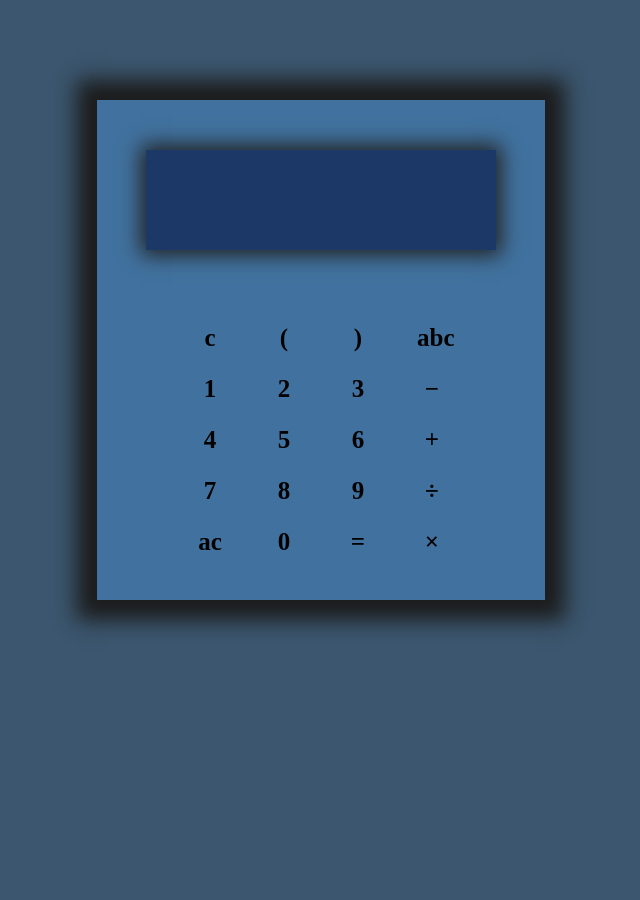
After one commit to alifazl3/public_html, a PHP site: page /calculator.html in a window 1280 px wide. The commit adds this page. Shown: the whole page, without its empty margins (327-967 px from the left). Run offline with PHP 8.4, Linux system fonts and the light colour scheme.

Commit message:
fix bugs

```diff
--- /dev/null
+++ b/calculator.html
@@ -0,0 +1,59 @@
+<html>
+<head>
+    <title>
+        calculator
+    </title>
+    <meta content="width=device-width, initial-scale=1.0" name="viewport">
+    <meta content="width=device-width, initial-scale=1" name="viewport">
+    <link href="callStyle.css" rel="stylesheet">
+
+</head>
+<body onkeydown="keyCode(event)" onpaste="pasted(event)">
+<!--<div class="tools">-->
+    <!--<button class="tools__historyToggle" id="historyBtn" onclick="historyToggle()" >history</button>-->
+    <!--<div class="tools__history" id="historyLog" style="display: none">-->
+
+    <!--</div>-->
+<!--</div>-->
+<div class="main">
+    <div class="main__calculator">
+        <!--<div class="main__calculator__secondDisplay" id="seconddisplay">-->
+        <!--</div>-->
+        <div class="main__calculator__display" id="display">
+        </div>
+
+        <div class="main__calculator__buttons">
+            <div class="main__calculator__buttons__btn" onclick="BackspaceDisplay()">c</div>
+            <div class="main__calculator__buttons__btn" onclick="addToDisplay('(')">(</div>
+            <div class="main__calculator__buttons__btn" onclick="addToDisplay(')')">)</div>
+            <div class="main__calculator__buttons__btn" onclick="addToDisplay('x')">abc</div>
+            <br>
+            <div class="main__calculator__buttons__btn" onclick="addToDisplay('1')">1</div>
+            <div class="main__calculator__buttons__btn" onclick="addToDisplay('2')">2</div>
+            <div class="main__calculator__buttons__btn" onclick="addToDisplay('3')">3</div>
+            <div class="main__calculator__buttons__btn" onclick="addToDisplay('-')">&#8722;</div>
+            <br>
+            <div class="main__calculator__buttons__btn" onclick="addToDisplay('4')">4</div>
+            <div class="main__calculator__buttons__btn" onclick="addToDisplay('5')">5</div>
+            <div class="main__calculator__buttons__btn" onclick="addToDisplay('6')">6</div>
+            <div class="main__calculator__buttons__btn" onclick="addToDisplay('&plus;')">&plus;</div>
+            <br>
+            <div class="main__calculator__buttons__btn" onclick="addToDisplay('7')">7</div>
+            <div class="main__calculator__buttons__btn" onclick="addToDisplay('8')">8</div>
+            <div class="main__calculator__buttons__btn" onclick="addToDisplay('9')">9</div>
+            <div class="main__calculator__buttons__btn" onclick="addToDisplay('&div;')">&div;</div>
+            <br>
+            <div class="main__calculator__buttons__btn" onclick="clearDisplay();clearSecondDisplay()">ac</div>
+            <div class="main__calculator__buttons__btn" onclick="addToDisplay('0')">0</div>
+            <div class="main__calculator__buttons__btn"
+                 onclick="calculate()">&#61;
+            </div>
+            <div class="main__calculator__buttons__btn" onclick="addToDisplay('&#215;')">&#215;</div>
+        </div>
+    </div>
+</div>
+<script src="script.js">
+
+</script>
+</body>
+</html>
--- /dev/null
+++ b/callStyle.css
@@ -0,0 +1,207 @@
+
+::-webkit-scrollbar {
+    width: 5px;
+    height: 1px;
+}
+
+::-webkit-scrollbar-track {
+    background: #C3E0E5;
+}
+
+::-webkit-scrollbar-thumb {
+    background: #C3E0E5;
+}
+
+::-webkit-scrollbar-thumb:hover {
+    background: #C3E0E5;
+}
+
+
+html, body {
+    height: 100%;
+    width: 100%;
+}
+
+body {
+    overflow-y: hidden;
+    overflow-x: hidden;
+
+    background-color: #3b566e;
+
+}
+
+.tools__historyToggle {
+    border: none;
+    outline: none;
+    position: absolute;
+    padding: 10px;
+    margin: 0;
+    text-decoration: none;
+    left: 23%;
+    background-color: #7993a1;
+    border-radius: 100%;
+    box-shadow: inset 0px 0px 20px 3px #bed4e1;
+    width: 100px;
+    height: 100px;
+}
+
+.tools__historyToggle:active {
+    border: none;
+    outline: none;
+    opacity: 0.9;
+}
+
+.tools__history {
+    position: absolute;
+    overflow-x: hidden;
+    overflow-y: scroll;
+    width: 20%;
+    height: 60%;
+    top: 15%;
+    right: 7%;
+    background-color: #515c4e;
+    box-shadow: 0 0 25px 10px #1c2e38;
+}
+
+
+.main {
+    text-align: center;
+    width: 35%;
+    height: 500px;
+    margin: 100px auto 0 auto;
+    background-color: #41729F;
+    box-shadow: 0px 0px 20px 20px #1c1c1c;
+}
+
+.main__calculator {
+    text-align: center;
+
+    padding: 30px;
+}
+
+
+.main__calculator__display {
+    font-family: digital;
+    font-size: 90px;
+    line-height: 120px;
+
+    color: #C3E0E5;
+    overflow-x: scroll;
+    overflow-y: hidden;
+    margin: 20px auto;
+    width: 90%;
+    height: 100px;
+    background-color: #1b3866;
+    box-shadow: 0 0 20px 5px #212121;
+
+}
+
+
+.main__calculator__secondDisplay {
+    width: 90%;
+    height: 20px;
+    margin: 0px auto 0px auto;
+    background-color: #1b3866;
+    box-shadow: 0 0 20px 0px #1b3866;
+    color: white;
+    font-family: digital;
+    font-size: 23px;
+    line-height: 22px;
+    overflow-x: scroll;
+    overflow-y: hidden;
+}
+
+.main__calculator__buttons {
+    width: 80%;
+    height: 200px;
+    margin: 50px auto;
+    padding: 10px;
+    line-height: 40px;
+}
+
+
+.main__calculator__buttons__btn {
+    font-family: digital;
+    display: inline-block;
+    text-align: center;
+    padding-bottom: 9px;
+    margin: 8px 20px;
+    font-weight: bold;
+    font-size: 25px;
+    width: 30px;
+    height: 25px;
+}
+
+
+@media only screen and (max-width: 1250px) {
+    .main {
+        width: 45%;
+    }
+}
+
+@media only screen and (max-width: 950px) {
+    .main {
+        width: 50%;
+    }
+}
+
+@media only screen and (max-width: 850px) {
+    .main {
+        width: 55%;
+    }
+}
+
+@media only screen and (max-width: 770px) {
+    .main {
+        width: 65%;
+        margin-top: 75px;
+
+    }
+}
+
+@media only screen and (max-width: 650px) {
+    .main {
+        width: 80%;
+    }
+}
+
+@media only screen and (max-width: 650px) {
+    .main__calculator {
+        padding: 0;
+    }
+}
+
+@media only screen and (max-width: 650px) {
+    .main {
+        width: 100%;
+        margin-top: 50px;
+
+    }
+
+}
+
+@media only screen and (max-width: 500px) {
+    .main {
+        margin-top: 0px;
+
+    }
+
+}
+
+@media only screen and (max-width: 365px) {
+    .main__calculator__buttons__btn {
+
+        padding-bottom: 5px;
+        margin: 10px 15px;
+
+    }
+}
+
+@media only screen and (max-width: 320px) {
+    .main__calculator__buttons__btn {
+
+        padding-bottom: 3px;
+        margin: 10px 10px;
+
+    }
+}
--- a/index.php
+++ b/index.php
@@ -34,7 +34,7 @@
     </div>
     <div class="main wrapper_tabs" id="main">
 
-        <div class="card"><a href="#/calculator/index.html"><p> calculator </p></a></div>
+        <div class="card"><a href="calculator.html"><p> calculator </p></a></div>
 
     </div>
     <div class="contact wrapper_tabs" id="contactMe">
```
Also changed, not shown: script.js (added, +299 -0 lines), style.css (+8 -2 lines), fonts/HelloPirates.otf (renamed from HelloPirates.otf), fonts/digital-7.ttf (added), 2 other files.
